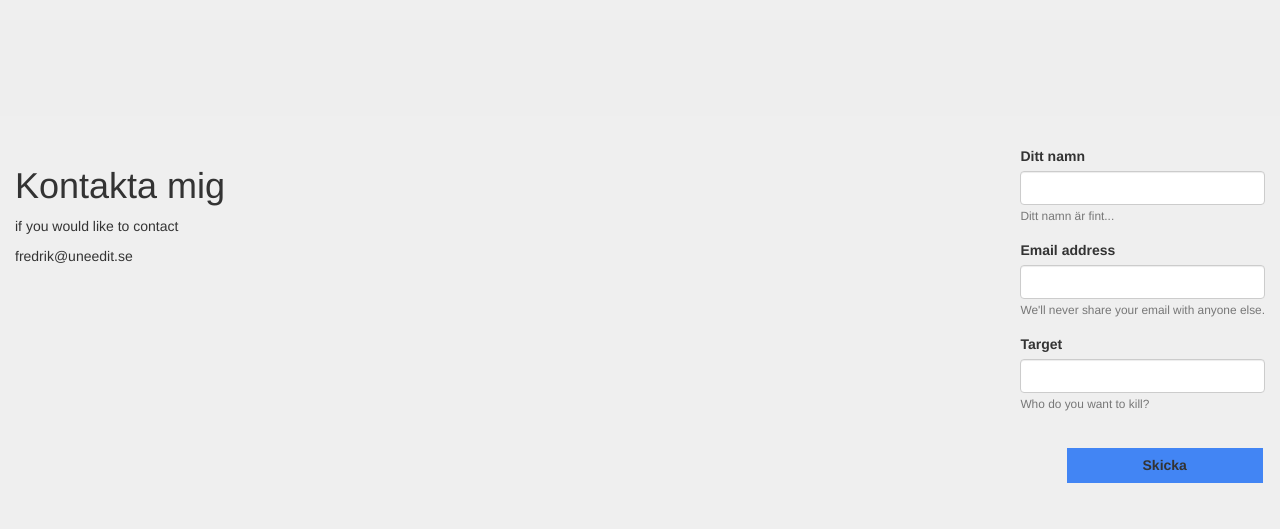
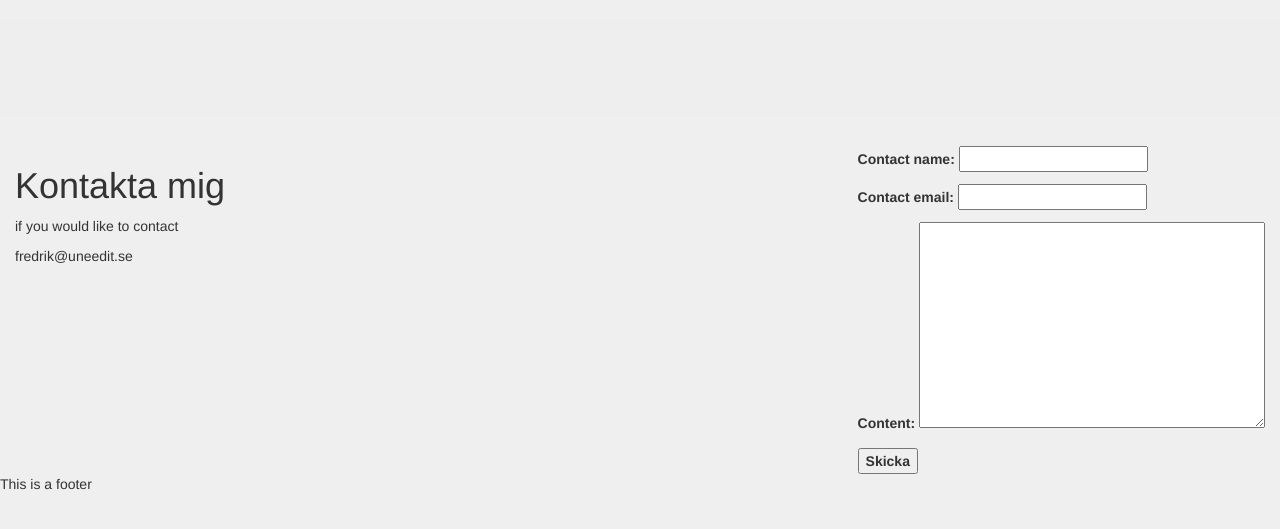
Before and after one commit to fredlange/DjangoProject, a Django app: page /contact in a window 1280 px wide. Shown: the part 52-581 px from the top of the page. Run offline with Django 3.2, Linux system fonts and the light colour scheme; some libraries are stand-ins or nearby versions.

Commit message:
Added a simple contact form

```diff
--- /dev/null
+++ b/mysite/personal/forms.py
@@ -0,0 +1,9 @@
+from django import forms
+
+class ContactForm(forms.Form):
+    """
+    Contact form on the contact page
+    """
+    contact_name = forms.CharField(required = True)
+    contact_email = forms.EmailField(required = True)
+    content = forms.CharField(required = True, widget=forms.Textarea)
--- a/mysite/personal/templates/personal/contact.html
+++ b/mysite/personal/templates/personal/contact.html
@@ -3,29 +3,11 @@
 {% block content %}
 
 <div class="pull-right">
-  <form name="form", action="{% url "personal.views.sendmail" %}", method="post">
+  <form role="form", action="", method="POST">
     {% csrf_token %}
-    <div class="form-group">
-      <label for="exampleInputEmail1">Ditt namn</label>
-      <input type="email" class="form-control" id="exampleInputEmail1" aria-describedby="emailHelp">
-      <small id="emailHelp" class="form-text text-muted">Ditt namn är fint...</small>
-    </div>
+    {{ form.as_p }}
 
-    <div class="form-group">
-      <label for="exampleInputEmail1">Email address</label>
-      <input type="email" class="form-control" id="exampleInputEmail1" aria-describedby="emailHelp">
-      <small id="emailHelp" class="form-text text-muted">We'll never share your email with anyone else.</small>
-    </div>
-
-    <div class="form-group">
-      <label for="exampleInputEmail1">Target</label>
-      <input type="email" class="form-control" id="exampleInputEmail1" aria-describedby="emailHelp">
-      <small id="emailHelp" class="form-text text-muted">Who do you want to kill?</small>
-    </div>
-
-    <button style = "border:0px; background-color:#4285F4; margin-top:8%;
-                  height:35px; width:80%;margin-left:19%;" type = "submit"
-                  value = "Skicka" >
+    <button type = "submit" value = "Skicka" >
                   <strong>Skicka</strong>
     </button>
   </form>
--- a/mysite/personal/templates/personal/header.html
+++ b/mysite/personal/templates/personal/header.html
@@ -37,6 +37,10 @@
       {% block content %}
       {% endblock %}
     </div>
+
+    <footer>
+      This is a footer
+    </footer>
   </body>
 
 
--- a/mysite/personal/urls.py
+++ b/mysite/personal/urls.py
@@ -4,6 +4,5 @@ from . import views
 urlpatterns = [
     url(r'^$', views.index, name="index"),
     url(r'^contact', views.contact, name='contact'),
-    url(r'^contact/send$', views.sendmail, name='sendmail'),
     url(r'^aboutme', views.aboutme, name='aboutme')
 ]
--- a/mysite/personal/views.py
+++ b/mysite/personal/views.py
@@ -1,4 +1,11 @@
-from django.shortcuts import render
+from django.shortcuts import render, redirect
+from django.http import HttpResponseRedirect
+import personal.forms as Form
+
+# Email imports
+from django.core.mail import EmailMessage
+from django.template import Context
+from django.template.loader import get_template
 
 # Create your views here.
 
@@ -7,13 +14,43 @@ def index(request):
 
 
 def contact(request):
-    variables = {'content':['if you would like to contact','fredrik@uneedit.se']}
+
+    form_class = Form.ContactForm
+    if request.method == 'POST':
+        form = form_class(data=request.POST)
+
+        if form.is_valid():
+            contact_name = request.POST.get('contact_name', '')
+            contact_email = request.POST.get('contact_email', '')
+            message = request.POST.get('content', '')
+
+            template = get_template('contact_template.txt')
+            context = Context({
+                'contact_name': contact_name,
+                'contact_email':contact_email,
+                'content': message
+            })
+
+            content = template.render(context)
+            #content = str(contact_name + "<br>" + contact_email + "<br>" + form_content)
+
+            email = EmailMessage(
+                'New contact from website', # Rubrik
+                content, # Innehåll
+                'from@mail.com', # Avsändare
+                ['to@mail.com'], # Mottagare (lista)
+                headers = {'reply-to': contact_email}
+            )
+
+            email.send()
+            return redirect('contact')
+
+
+    variables = {
+        'content':['if you would like to contact','fredrik@uneedit.se'],
+        'form': Form.ContactForm
+    }
     return render(request, 'personal/contact.html', variables)
-
-def sendmail(request):
-
-    if request.POST:
-        return redirect('/contact')
 
 def aboutme(request):
     return render(request, 'personal/aboutme.html')
```
Also changed, not shown: mysite/mysite/settings.py (+9 -0 lines), mysite/personal/templates/contact_template.txt (added, +11 -0 lines).
